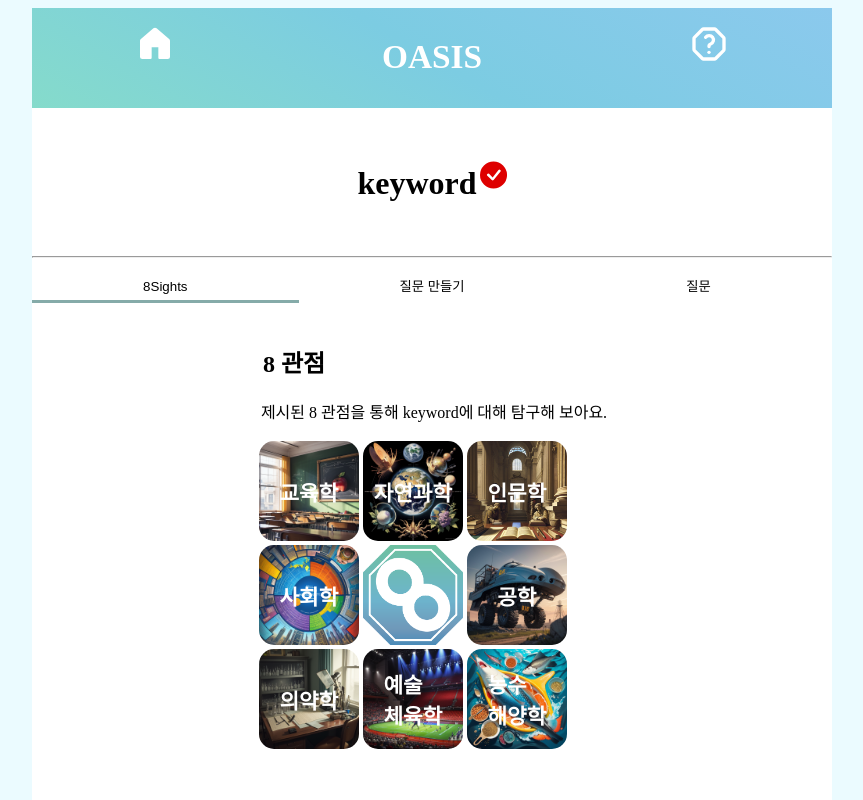
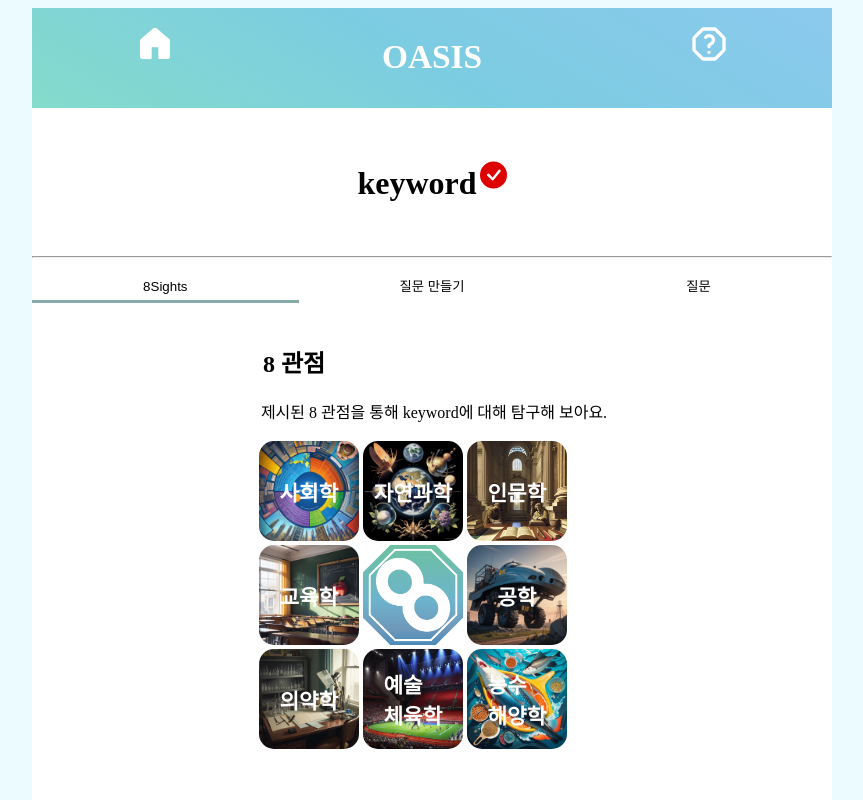
Before and after one commit to nasodemo/BigHistory-FrontEnd, a Next.js app: page /keyword in a window 1280 px wide. Shown: the top 800 px of the page, without its empty margins (208-1071 px from the left). Built offline with nearby package versions, Linux system fonts and the light colour scheme; no server answers.

Commit message:
Update pageslider.tsx

```diff
--- a/src/app/[word]/components/(pageslider)/pageslider.tsx
+++ b/src/app/[word]/components/(pageslider)/pageslider.tsx
@@ -65,8 +65,8 @@ const Pageslider: React.FC = () => {
                   <p>&nbsp;제시된 8 관점을 통해 {word}에 대해 탐구해 보아요. </p>
 
                   <div className={styles.flexContainer}>
-                    <Link href={`${word}/education`} className={styles.textdeconone}>
-                      <form className={`${styles.clickbox} ${styles.education}`}>교육학</form>
+                    <Link href={`${word}/socience`} className={styles.textdeconone}>
+                      <form className={`${styles.clickbox} ${styles.socience}`}>사회학</form>
                     </Link>
                     <Link href={`${word}/naturescience`} className={styles.textdeconone}>
                       <form className={`${styles.clickbox} ${styles.naturescience}`}>자연과학</form>
@@ -76,8 +76,8 @@ const Pageslider: React.FC = () => {
                     </Link>
                   </div>
                   <div className={styles.flexContainer}>
-                    <Link href={`${word}/socience`} className={styles.textdeconone}>
-                      <form className={`${styles.clickbox} ${styles.socience}`}>사회학</form>
+                    <Link href={`${word}/education`} className={styles.textdeconone}>
+                      <form className={`${styles.clickbox} ${styles.education}`}>교육학</form>
                     </Link>
                     <Link href={`${word}/`} className={styles.textdeconone}>
                       <form className={`${styles.clickbox} ${styles.centerlogo}`}></form> {/* someOtherClass 는 임의로 설정한 클래스명입니다. 실제로 필요한 클래스명으로 교체해야 합니다. */}
```
